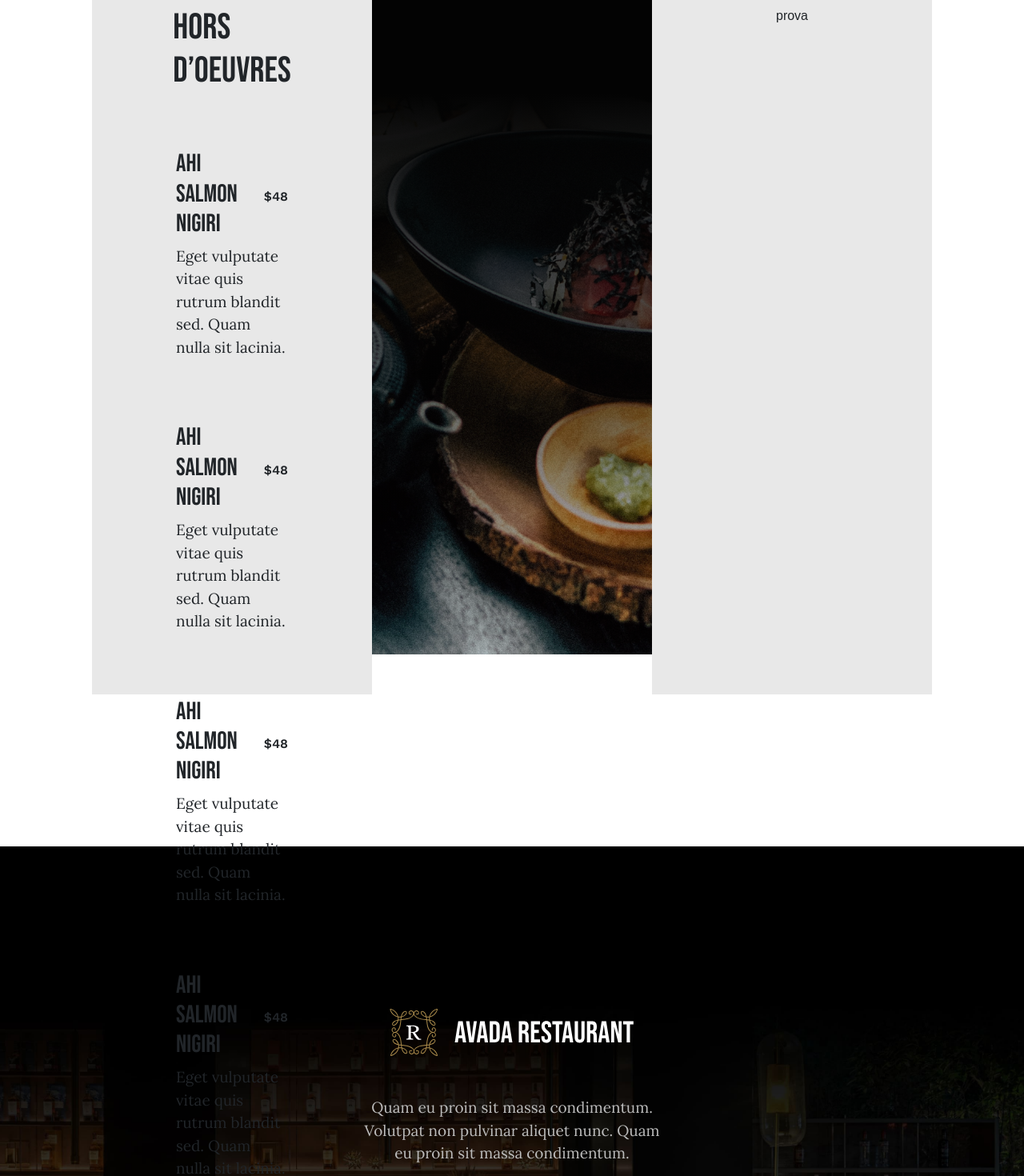
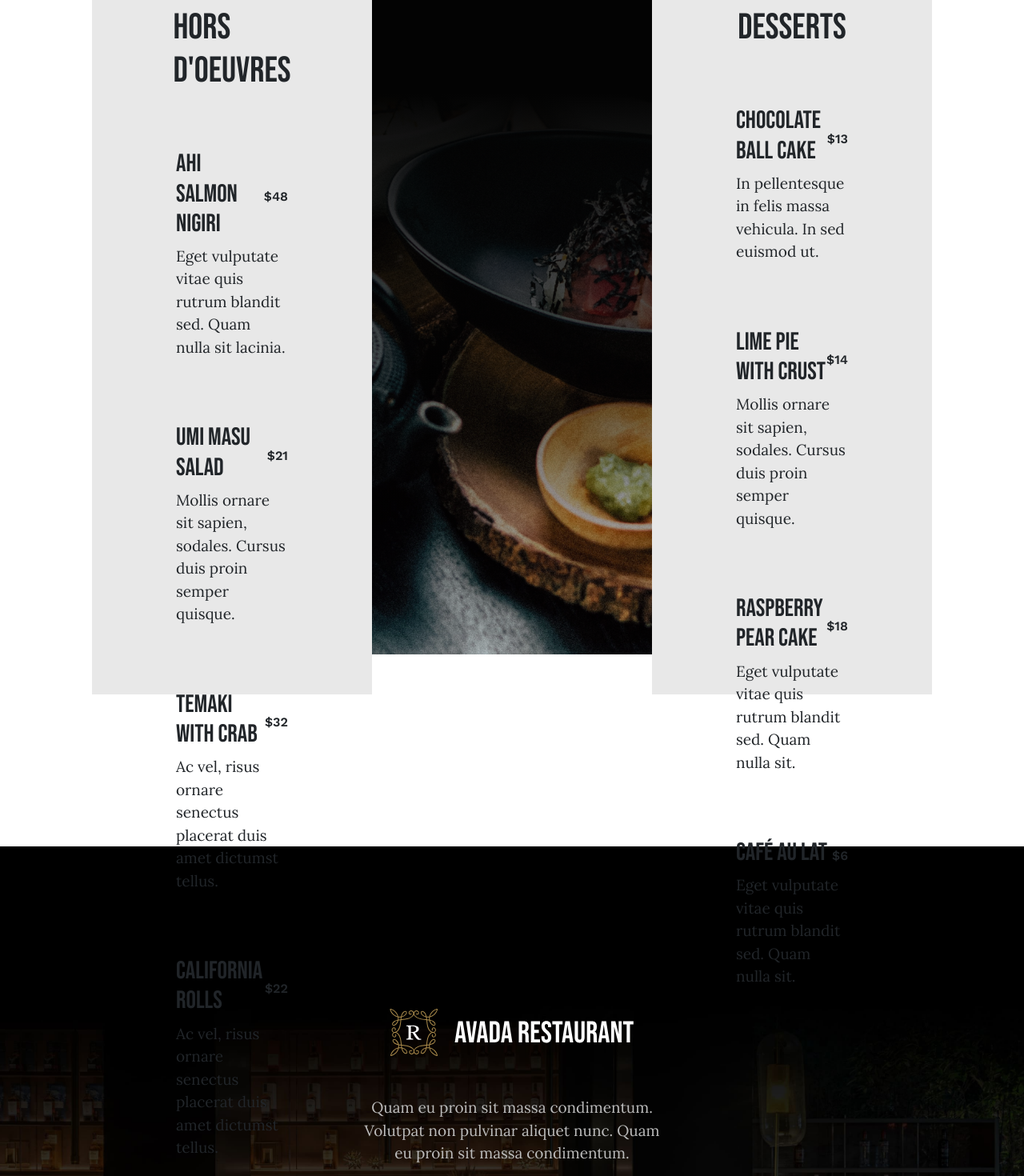
Before and after one commit to elepot87/proj-html-vuejs, a Vue app: page / in a window 1280 px wide. Shown: the part 9780-11250 px from the top of the page at 80% size. Built offline with nearby package versions, Linux system fonts and the light colour scheme.

Commit message:
col dx menu

```diff
--- a/src/components/Main.vue
+++ b/src/components/Main.vue
@@ -261,7 +261,7 @@
     <section class="menu d-flex">
       <!-- Col sx -->
       <div class="col-left">
-        <h3 class="title-menu">HORS D’OEUVRES</h3>
+        <h3 class="title-menu">hors d'oeuvres</h3>
         <!-- Lista piatti -->
         <ul class="menu-list">
           <!-- Menu item -->
@@ -278,34 +278,32 @@
           <!-- Menu item -->
           <li class="menu-item">
             <div class="main-info">
-              <h4 class="plate-name">AHI SALMON NIGIRI</h4>
-              <div class="price">$48</div>
+              <h4 class="plate-name">umi masu salad</h4>
+              <div class="price">$21</div>
             </div>
             <p class="description">
-              Eget vulputate vitae quis rutrum blandit sed. Quam nulla sit
-              lacinia.
+              Mollis ornare sit sapien, sodales. Cursus duis proin semper
+              quisque.
             </p>
           </li>
           <!-- Menu item -->
           <li class="menu-item">
             <div class="main-info">
-              <h4 class="plate-name">AHI SALMON NIGIRI</h4>
-              <div class="price">$48</div>
+              <h4 class="plate-name">temaki with crab</h4>
+              <div class="price">$32</div>
             </div>
             <p class="description">
-              Eget vulputate vitae quis rutrum blandit sed. Quam nulla sit
-              lacinia.
+              Ac vel, risus ornare senectus placerat duis amet dictumst tellus.
             </p>
           </li>
           <!-- Menu item -->
           <li class="menu-item">
             <div class="main-info">
-              <h4 class="plate-name">AHI SALMON NIGIRI</h4>
-              <div class="price">$48</div>
+              <h4 class="plate-name">california rolls</h4>
+              <div class="price">$22</div>
             </div>
             <p class="description">
-              Eget vulputate vitae quis rutrum blandit sed. Quam nulla sit
-              lacinia.
+              Ac vel, risus ornare senectus placerat duis amet dictumst tellus.
             </p>
           </li>
         </ul>
@@ -313,7 +311,53 @@
       <!-- Col center -->
       <div class="col-center">prova</div>
       <!-- Col-right -->
-      <div class="col-right">prova</div>
+      <div class="col-right">
+        <h3 class="title-menu">desserts</h3>
+        <!-- Lista piatti -->
+        <ul class="menu-list">
+          <!-- Menu item -->
+          <li class="menu-item">
+            <div class="main-info">
+              <h4 class="plate-name">chocolate ball cake</h4>
+              <div class="price">$13</div>
+            </div>
+            <p class="description">
+              In pellentesque in felis massa vehicula. In sed euismod ut.
+            </p>
+          </li>
+          <!-- Menu item -->
+          <li class="menu-item">
+            <div class="main-info">
+              <h4 class="plate-name">lime pie with crust</h4>
+              <div class="price">$14</div>
+            </div>
+            <p class="description">
+              Mollis ornare sit sapien, sodales. Cursus duis proin semper
+              quisque.
+            </p>
+          </li>
+          <!-- Menu item -->
+          <li class="menu-item">
+            <div class="main-info">
+              <h4 class="plate-name">raspberry pear cake</h4>
+              <div class="price">$18</div>
+            </div>
+            <p class="description">
+              Eget vulputate vitae quis rutrum blandit sed. Quam nulla sit.
+            </p>
+          </li>
+          <!-- Menu item -->
+          <li class="menu-item">
+            <div class="main-info">
+              <h4 class="plate-name">caf&eacute; au lat</h4>
+              <div class="price">$6</div>
+            </div>
+            <p class="description">
+              Eget vulputate vitae quis rutrum blandit sed. Quam nulla sit.
+            </p>
+          </li>
+        </ul>
+      </div>
     </section>
   </main>
 </template>
--- a/src/styles/main.scss
+++ b/src/styles/main.scss
@@ -440,6 +440,7 @@ main {
         font-size: $title-menu;
         font-family: $hero-font-title;
         margin-bottom: 70px;
+        text-transform: capitalize;
       }
       .menu-list {
         list-style: none;
```
